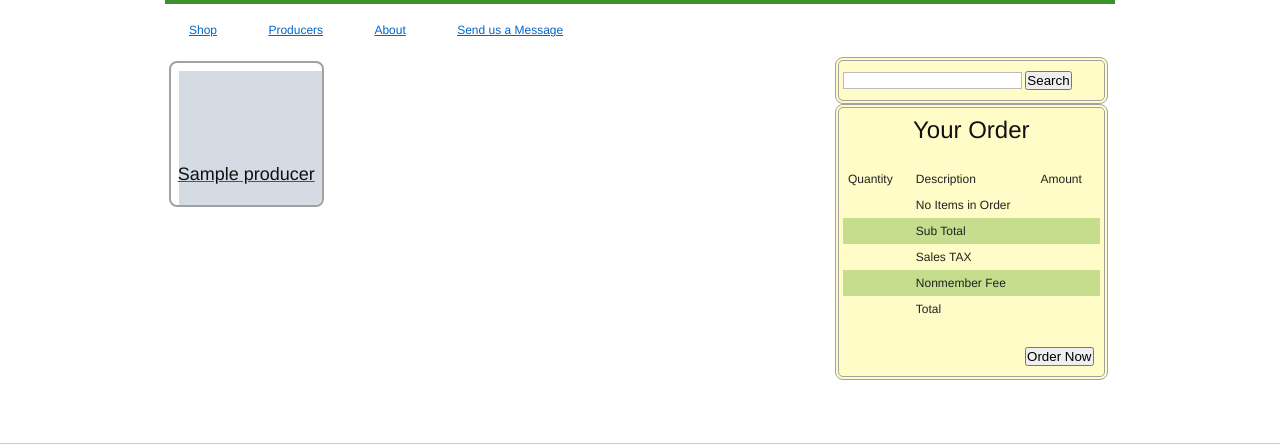
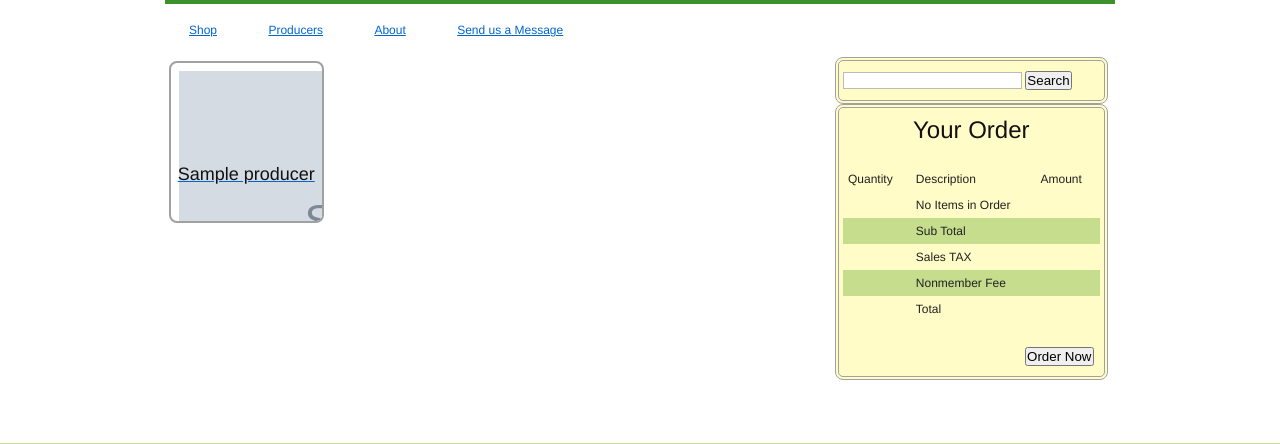
Before and after one commit to Maigard/coopshop, a Django app: template templates/producers.html in a window 1280 px wide. Shown: the part 177-621 px from the top of the page. Run offline with Django 3.2, Linux system fonts and the light colour scheme; the template is opened without the code that fills it: most values are stand-ins (such as "Sample title", 1, 10 or a date in 2020); grey boxes marked "Sample" are stand-in pictures; some libraries are stand-ins or nearby versions.

Commit message:
forcing producer bins to be the same size

```diff
--- a/templates/producers.html
+++ b/templates/producers.html
@@ -6,7 +6,7 @@
 {% block content %}
 		{% for producer in producers %}
      		<div class="span-4">
-        		<div class="bin">
+        		<div class="bin" style="height: 150px">
 				<a href="{{producer.get_absolute_url}}">
                 			<div class="feature">
 						{% thumbnail producer.image "140x90" as img %}
```
